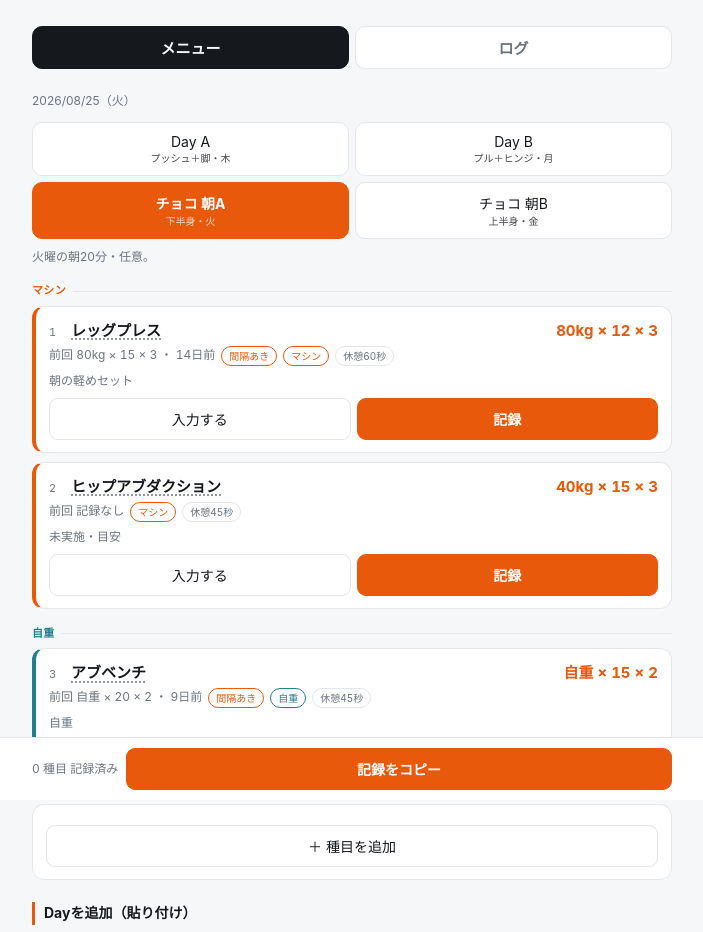
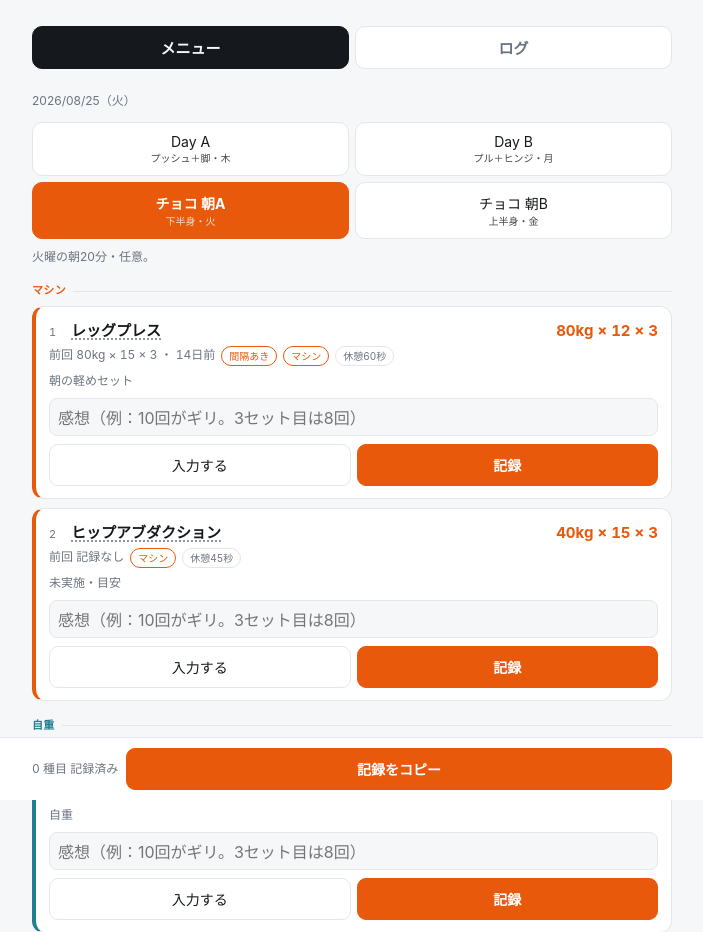
Before and after one commit to kidamasayuki-afk/workout, a plain HTML site: page index.html in a window 1280 px wide. Shown: the top 932 px of the page, without its empty margins (288-991 px from the left). Drawn offline with Linux system fonts and the light colour scheme.

Commit message:
Update index.html

```diff
--- a/index.html
+++ b/index.html
@@ -1,3 +1,4 @@
+
 <!DOCTYPE html>
 <html lang="ja">
 <head>
@@ -128,11 +129,11 @@ tr:last-child td{border-bottom:none}
 section{display:none}
 section.on{display:block}
 body.log-view .bar{display:none}
-.memoin{display:none;width:100%;padding:9px 8px;font-size:16px;margin-top:8px;
-  min-height:54px;line-height:1.5;resize:vertical}
-.card.open .memoin{display:block}
-.memolbl{display:none;font-size:10px;color:var(--muted);margin-top:8px}
-.card.open .memolbl{display:block}
+.memoin{display:block;width:100%;padding:8px;font-size:16px;margin-top:8px;
+  min-height:38px;height:38px;line-height:1.4;resize:none;overflow:hidden;
+  transition:height .12s ease;background:var(--bg)}
+.memoin:focus,.card.open .memoin{height:76px;min-height:76px;overflow:auto;resize:vertical}
+.memolbl{display:none}
 .memo-shown{font-size:12px;color:var(--muted);margin-top:4px;white-space:pre-wrap}
 .adv{margin-top:8px;padding:9px 10px;border:1px solid var(--accent);border-radius:8px;
   font-size:13px;line-height:1.65;white-space:pre-wrap;background:var(--bg)}
@@ -633,8 +634,7 @@ function render(){
         '<label>回<input type="number" inputmode="numeric" data-f="reps" value="' + (t.reps != null ? t.reps : "") + '"></label>' +
         '<label>セット<input type="number" inputmode="numeric" data-f="sets" value="' + (t.sets != null ? t.sets : "") + '"></label>' +
         '</div>' +
-        '<div class="memolbl">やってみた感想（次回のアドバイスに使われます）</div>' +
-        '<textarea class="memoin" data-f="memo" placeholder="例：10回がギリ。3セット目は8回。肩がすくむ感じはなし"></textarea>' +
+        '<textarea class="memoin" data-f="memo" placeholder="感想（例：10回がギリ。3セット目は8回）"></textarea>' +
         (t.disp ? '<div class="setline">目安 ' + t.disp + '（メモ欄に記入されます）</div>' : '') +
         '<div class="btns"><button data-act="open">入力する</button>' +
         '<button class="primary" data-act="log">記録</button>' +
```
